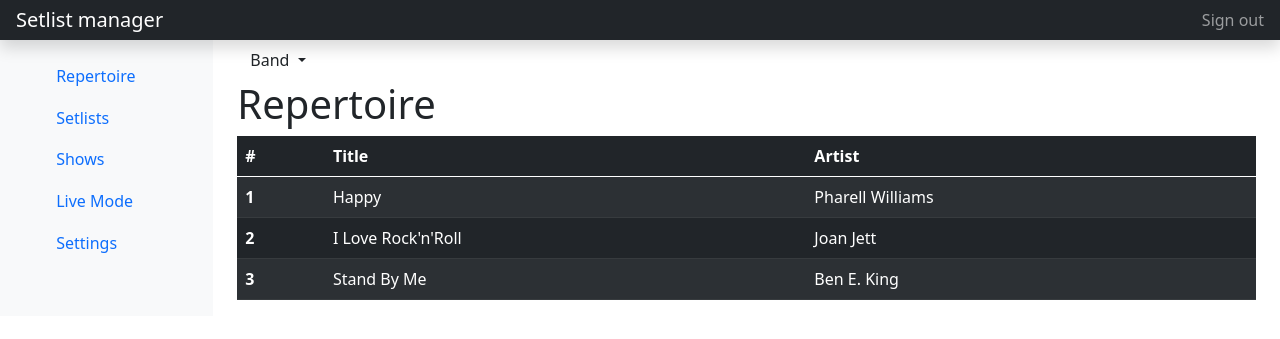
After one commit to winstonschroeder/setlistmanager, a Python web app: template web/templates/repertoire.html in a window 1280 px wide. The commit adds this page. Shown: the top 339 px of the page. Run offline with Jinja, Linux system fonts and the light colour scheme; the template is opened without the code that fills it, so the values that code supplies are empty.

Commit message:
basic sitemap up and running

```diff
--- a/web/templates/layout.html
+++ b/web/templates/layout.html
@@ -3,13 +3,12 @@
 <!--<link rel=stylesheet href=/static/style.css type=text/css>-->
 <link rel=stylesheet href=/static/css/bootstrap.css type=text/css>
 <body>
-
     <header class="navbar navbar-dark sticky-top bg-dark flex-md-nowrap p-0 shadow">
-  <a class="navbar-brand col-md-3 col-lg-2 me-0 px-3" href="#">Company name</a>
+        <a class="navbar-brand col-md-3 col-lg-2 me-0 px-3" href="#">Setlist manager</a>
         <button class="navbar-toggler position-absolute d-md-none collapsed" type="button" data-bs-toggle="collapse" data-bs-target="#sidebarMenu" aria-controls="sidebarMenu" aria-expanded="false" aria-label="Toggle navigation">
             <span class="navbar-toggler-icon"></span>
         </button>
-  <input class="form-control form-control-dark w-100" type="text" placeholder="Search" aria-label="Search">
+        <!-- <input class="form-control form-control-dark w-100" type="text" placeholder="Search" aria-label="Search"> -->
         <ul class="navbar-nav px-3">
             <li class="nav-item text-nowrap">
                 <a class="nav-link" href="#">Sign out</a>
@@ -22,83 +21,54 @@
           <div class="position-sticky pt-3">
               <ul class="nav flex-column">
                   <li class="nav-item">
-            <a class="nav-link active" aria-current="page" href="#">
-              <svg xmlns="http://www.w3.org/2000/svg" width="24" height="24" viewBox="0 0 24 24" fill="none" stroke="currentColor" stroke-width="2" stroke-linecap="round" stroke-linejoin="round" class="feather feather-home"><path d="M3 9l9-7 9 7v11a2 2 0 0 1-2 2H5a2 2 0 0 1-2-2z"></path><polyline points="9 22 9 12 15 12 15 22"></polyline></svg>
-              Dashboard
+                      <a class="nav-link" aria-current="page" href="/">
+                          <svg xmlns="http://www.w3.org/2000/svg" width="24" height="24" viewBox="0 0 24 24" fill="none" class="bi">
+                              <use xlink:href="static/bootstrap-icons/bootstrap-icons.svg#inboxes"/>
+                          </svg>
+                          Repertoire
                       </a>
                   </li>
                   <li class="nav-item">
-            <a class="nav-link" href="#">
-              <svg xmlns="http://www.w3.org/2000/svg" width="24" height="24" viewBox="0 0 24 24" fill="none" stroke="currentColor" stroke-width="2" stroke-linecap="round" stroke-linejoin="round" class="feather feather-file"><path d="M13 2H6a2 2 0 0 0-2 2v16a2 2 0 0 0 2 2h12a2 2 0 0 0 2-2V9z"></path><polyline points="13 2 13 9 20 9"></polyline></svg>
-              Orders
+                      <a class="nav-link" aria-current="page" href="setlists">
+                          <svg xmlns="http://www.w3.org/2000/svg" width="24" height="24" viewBox="0 0 24 24" fill="none" class="bi">
+                              <use xlink:href="static/bootstrap-icons/bootstrap-icons.svg#sort-down-alt"/>
+                          </svg>
+                          Setlists
                       </a>
                   </li>
                   <li class="nav-item">
-            <a class="nav-link" href="#">
-              <svg xmlns="http://www.w3.org/2000/svg" width="24" height="24" viewBox="0 0 24 24" fill="none" stroke="currentColor" stroke-width="2" stroke-linecap="round" stroke-linejoin="round" class="feather feather-shopping-cart"><circle cx="9" cy="21" r="1"></circle><circle cx="20" cy="21" r="1"></circle><path d="M1 1h4l2.68 13.39a2 2 0 0 0 2 1.61h9.72a2 2 0 0 0 2-1.61L23 6H6"></path></svg>
-              Products
+                      <a class="nav-link" aria-current="page" href="shows">
+                          <svg xmlns="http://www.w3.org/2000/svg" width="24" height="24" viewBox="0 0 24 24" fill="none" class="bi">
+                              <use xlink:href="static/bootstrap-icons/bootstrap-icons.svg#calendar"/>
+                          </svg>
+                          Shows
                       </a>
                   </li>
                   <li class="nav-item">
-            <a class="nav-link" href="#">
-              <svg xmlns="http://www.w3.org/2000/svg" width="24" height="24" viewBox="0 0 24 24" fill="none" stroke="currentColor" stroke-width="2" stroke-linecap="round" stroke-linejoin="round" class="feather feather-users"><path d="M17 21v-2a4 4 0 0 0-4-4H5a4 4 0 0 0-4 4v2"></path><circle cx="9" cy="7" r="4"></circle><path d="M23 21v-2a4 4 0 0 0-3-3.87"></path><path d="M16 3.13a4 4 0 0 1 0 7.75"></path></svg>
-              Customers
+                      <a class="nav-link" aria-current="page" href="live">
+                          <svg xmlns="http://www.w3.org/2000/svg" width="24" height="24" viewBox="0 0 24 24" fill="none" class="bi">
+                              <use xlink:href="static/bootstrap-icons/bootstrap-icons.svg#aspect-ratio"/>
+                          </svg>
+                          Live Mode
                       </a>
                   </li>
                   <li class="nav-item">
-            <a class="nav-link" href="#">
-              <svg xmlns="http://www.w3.org/2000/svg" width="24" height="24" viewBox="0 0 24 24" fill="none" stroke="currentColor" stroke-width="2" stroke-linecap="round" stroke-linejoin="round" class="feather feather-bar-chart-2"><line x1="18" y1="20" x2="18" y2="10"></line><line x1="12" y1="20" x2="12" y2="4"></line><line x1="6" y1="20" x2="6" y2="14"></line></svg>
-              Reports
-            </a>
-          </li>
-          <li class="nav-item">
-            <a class="nav-link" href="#">
-              <svg xmlns="http://www.w3.org/2000/svg" width="24" height="24" viewBox="0 0 24 24" fill="none" stroke="currentColor" stroke-width="2" stroke-linecap="round" stroke-linejoin="round" class="feather feather-layers"><polygon points="12 2 2 7 12 12 22 7 12 2"></polygon><polyline points="2 17 12 22 22 17"></polyline><polyline points="2 12 12 17 22 12"></polyline></svg>
-              Integrations
-            </a>
-          </li>
-        </ul>
-
-        <h6 class="sidebar-heading d-flex justify-content-between align-items-center px-3 mt-4 mb-1 text-muted">
-          <span>Saved reports</span>
-          <a class="link-secondary" href="#" aria-label="Add a new report">
-            <svg xmlns="http://www.w3.org/2000/svg" width="24" height="24" viewBox="0 0 24 24" fill="none" stroke="currentColor" stroke-width="2" stroke-linecap="round" stroke-linejoin="round" class="feather feather-plus-circle"><circle cx="12" cy="12" r="10"></circle><line x1="12" y1="8" x2="12" y2="16"></line><line x1="8" y1="12" x2="16" y2="12"></line></svg>
-          </a>
-        </h6>
-        <ul class="nav flex-column mb-2">
-          <li class="nav-item">
-            <a class="nav-link" href="#">
-              <svg xmlns="http://www.w3.org/2000/svg" width="24" height="24" viewBox="0 0 24 24" fill="none" stroke="currentColor" stroke-width="2" stroke-linecap="round" stroke-linejoin="round" class="feather feather-file-text"><path d="M14 2H6a2 2 0 0 0-2 2v16a2 2 0 0 0 2 2h12a2 2 0 0 0 2-2V8z"></path><polyline points="14 2 14 8 20 8"></polyline><line x1="16" y1="13" x2="8" y2="13"></line><line x1="16" y1="17" x2="8" y2="17"></line><polyline points="10 9 9 9 8 9"></polyline></svg>
-              Current month
-            </a>
-          </li>
-          <li class="nav-item">
-            <a class="nav-link" href="#">
-              <svg xmlns="http://www.w3.org/2000/svg" width="24" height="24" viewBox="0 0 24 24" fill="none" stroke="currentColor" stroke-width="2" stroke-linecap="round" stroke-linejoin="round" class="feather feather-file-text"><path d="M14 2H6a2 2 0 0 0-2 2v16a2 2 0 0 0 2 2h12a2 2 0 0 0 2-2V8z"></path><polyline points="14 2 14 8 20 8"></polyline><line x1="16" y1="13" x2="8" y2="13"></line><line x1="16" y1="17" x2="8" y2="17"></line><polyline points="10 9 9 9 8 9"></polyline></svg>
-              Last quarter
-            </a>
-          </li>
-          <li class="nav-item">
-            <a class="nav-link" href="#">
-              <svg xmlns="http://www.w3.org/2000/svg" width="24" height="24" viewBox="0 0 24 24" fill="none" stroke="currentColor" stroke-width="2" stroke-linecap="round" stroke-linejoin="round" class="feather feather-file-text"><path d="M14 2H6a2 2 0 0 0-2 2v16a2 2 0 0 0 2 2h12a2 2 0 0 0 2-2V8z"></path><polyline points="14 2 14 8 20 8"></polyline><line x1="16" y1="13" x2="8" y2="13"></line><line x1="16" y1="17" x2="8" y2="17"></line><polyline points="10 9 9 9 8 9"></polyline></svg>
-              Social engagement
-            </a>
-          </li>
-          <li class="nav-item">
-            <a class="nav-link" href="#">
-              <svg xmlns="http://www.w3.org/2000/svg" width="24" height="24" viewBox="0 0 24 24" fill="none" stroke="currentColor" stroke-width="2" stroke-linecap="round" stroke-linejoin="round" class="feather feather-file-text"><path d="M14 2H6a2 2 0 0 0-2 2v16a2 2 0 0 0 2 2h12a2 2 0 0 0 2-2V8z"></path><polyline points="14 2 14 8 20 8"></polyline><line x1="16" y1="13" x2="8" y2="13"></line><line x1="16" y1="17" x2="8" y2="17"></line><polyline points="10 9 9 9 8 9"></polyline></svg>
-              Year-end sale
+                      <a class="nav-link active" aria-current="page" href="settings">
+                          <svg xmlns="http://www.w3.org/2000/svg" width="24" height="24" viewBox="0 0 24 24" fill="none" class="bi">
+                              <use xlink:href="static/bootstrap-icons/bootstrap-icons.svg#gear"/>
+                          </svg>
+                          Settings
                       </a>
                   </li>
               </ul>
           </div>
       </nav>
       <main class="col-md-9 ms-sm-auto col-lg-10 px-md-4">
-      <h1><a href=/>Setlist Manager</a></h1>
-      <p class=tagline>Bring up the noyse!
+        {% block filter %}{% endblock %}
         {% block body %}{% endblock %}
       </main>
     </div>
   </div>
 
+  <script src="static/js/bootstrap.bundle.min.js" crossorigin="anonymous"></script>
 </body>
--- /dev/null
+++ b/web/templates/repertoire.html
@@ -0,0 +1,60 @@
+{% extends "layout.html" %}
+{% block title %}Dashboard{% endblock %}
+{% block filter %}
+  <div class="dropdown">
+    <a class="btn dropdown-toggle" href="#" role="button" id="dropdownMenuLink" data-bs-toggle="dropdown" aria-expanded="false">
+        Band
+    </a>
+    <ul class="dropdown-menu" aria-labelledby="dropdownMenuLink">
+        <li><a class="dropdown-item" href="#">All Bands</a></li>
+        <li><a class="dropdown-item" href="#">Band 1</a></li>
+        <li><a class="dropdown-item" href="#">Band 2</a></li>
+    </ul>
+    <a class="btn ms-sm-auto flex-column" href="#" >
+      <svg xmlns="http://www.w3.org/2000/svg" width="24" height="24" viewBox="0 0 24 24" fill="none" class="bi">
+          <use xlink:href="static/bootstrap-icons/bootstrap-icons.svg#plus"/>
+      </svg>
+    </a>
+  </div>
+{% endblock %}
+{% block body %}
+  <h1>Repertoire</h1>
+<table class="table table-dark table-striped">
+
+      <thead>
+    <tr>
+      <th scope="col">#</th>
+      <th scope="col">Title</th>
+      <th scope="col">Artist</th>
+    </tr>
+  </thead>
+  <tbody>
+    <tr>
+      <th scope="row">1</th>
+      <td>Happy</td>
+      <td>Pharell Williams</td>
+    </tr>
+    <tr>
+      <th scope="row">2</th>
+      <td>I Love Rock'n'Roll</td>
+      <td>Joan Jett</td>
+    </tr>
+    <tr>
+      <th scope="row">3</th>
+      <td>Stand By Me</td>
+      <td>Ben E. King</td>
+    </tr>
+  </tbody>
+
+
+</table>
+<!--
+  <form action="" method=post>
+    {% if error %}
+      <p class=error><strong>Error:</strong> {{ error }}
+    {% endif %}
+    <p>URL:
+      <input type=text name=url value="{{ url }}" class=urlinput>
+      <input type=submit value="Shorten">
+  </form>-->
+{% endblock %}
```
Also changed, not shown: web/templates/index.html (deleted, +0 -45 lines), web/templates/live.html (added, +22 -0 lines), web/templates/setlists.html (added, +22 -0 lines), web/templates/settings.html (added, +22 -0 lines), web/templates/shows.html (added, +22 -0 lines), web/webapp.py (+19 -3 lines). Lines whose indentation alone changed are shown as unchanged.
